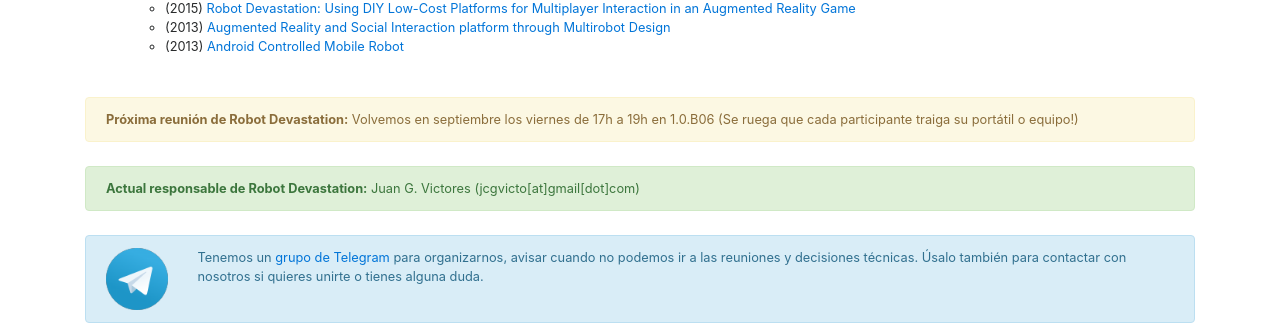
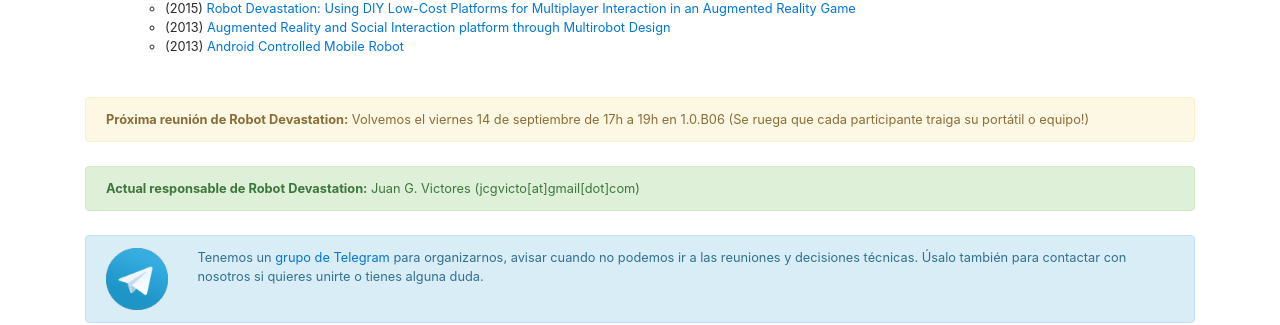
Before and after one commit to asrob-uc3m/asrob-uc3m.github.io, a Jekyll site: the page built from _workgroups/2017-05-28-robot-devastation.markdown, in a window 1280 px wide and 900 px high, scrolled down 818 px. Shown: the part 422-747 px from the top of the window. Built offline with Jekyll 4.4.1, drawn with Linux system fonts in a browser that asks for light colours.

Commit message:
Update next meeting

```diff
--- a/_workgroups/2017-05-28-robot-devastation.markdown
+++ b/_workgroups/2017-05-28-robot-devastation.markdown
@@ -9,7 +9,7 @@ picture: /img/rd.png
 picture_full: /img/rd-full.jpg
 manager: Juan G. Victores
 manager_email: jcgvicto[at]gmail[dot]com
-next_meeting: Volvemos en septiembre los viernes de 17h a 19h en 1.0.B06 (Se ruega que cada participante traiga su portátil o equipo!)
+next_meeting: Volvemos el viernes 14 de septiembre de 17h a 19h en 1.0.B06 (Se ruega que cada participante traiga su portátil o equipo!)
 layout: workgroup
 active: true
 ---
```
